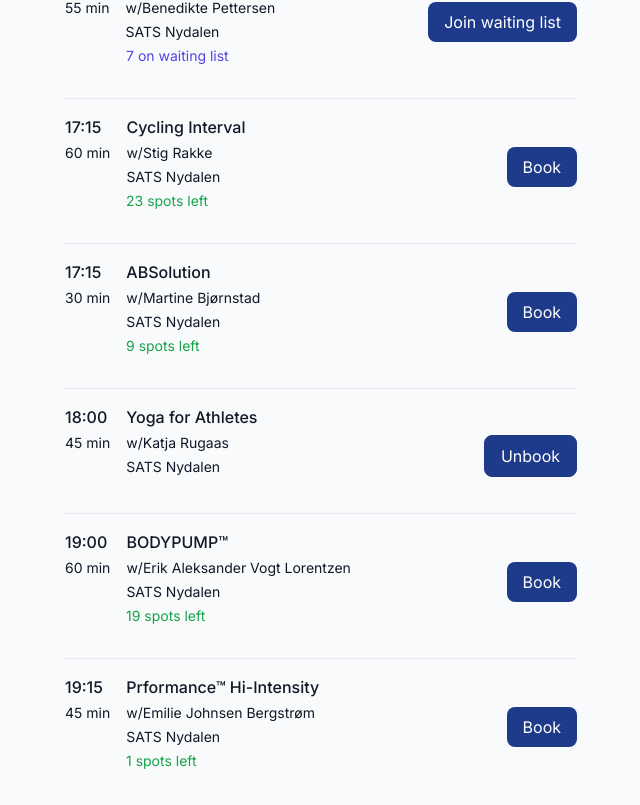
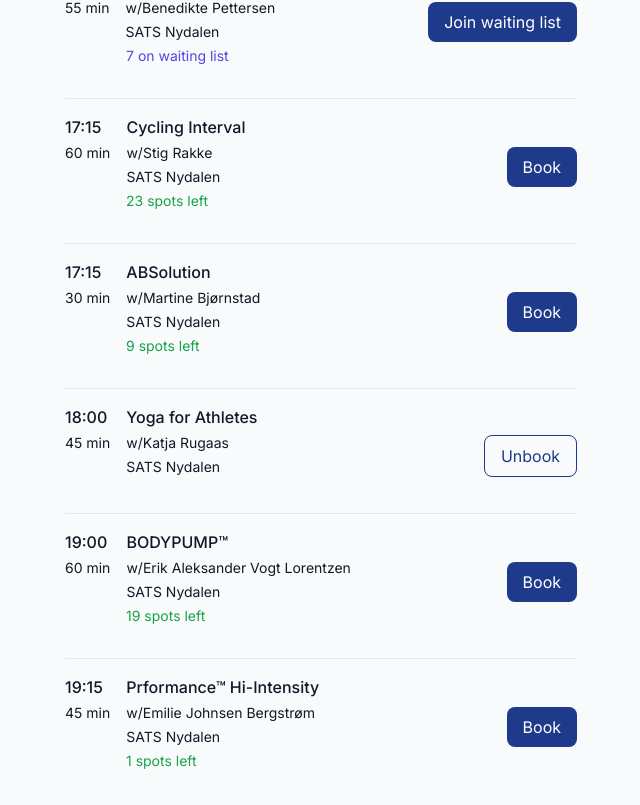
Before and after one commit to espennoreng/assignment-en-sats, a Next.js app: page / in a window 1280 px wide. Shown: the part 485-1290 px from the top of the page, without its empty margins (319-959 px from the left). Built offline with nearby package versions, Linux system fonts and the light colour scheme.

Commit message:
Added descriptive messages to session-details

```diff
--- a/app/_components/session-details.tsx
+++ b/app/_components/session-details.tsx
@@ -12,6 +12,9 @@ export default function SessionDetails({
   return (
     <div className="flex flex-col gap-1">
       <div className="flex flex-row gap-4 w-full">
+        {
+          // Left side
+        }
         <div className="flex flex-col gap-1">
           <p className="text-sm md:text-base font-medium text-gray-900">
             {new Date(session.zonedStartTime.dateTime).toLocaleTimeString(
@@ -28,6 +31,9 @@ export default function SessionDetails({
             {session.durationInMinutes} min
           </p>
         </div>
+        {
+          // Middle
+        }
         <div className="flex flex-col gap-1">
           <p className="text-sm md:text-base font-medium text-gray-900">
             {session.name}
@@ -39,10 +45,13 @@ export default function SessionDetails({
             {session.clubName}
           </p>
         </div>
+        {
+          // Right side
+        }
         <div className="flex-grow"></div>
         <div className="flex flex-col justify-end">
           {getUserBookedStatus(session) === 'Booked' ? (
-            <Button variant="primary" outlined>
+            <Button variant="secondary" outlined>
               Unbook
             </Button>
           ) : (
@@ -56,6 +65,9 @@ export default function SessionDetails({
           )}
         </div>
       </div>
+      {
+        // Bottom (TODO: not use hardcode ml values)
+      }
       <div className="flex flex-row gap-4 w-full ml-[54px] md:ml-[61px]">
         {getWaitingList(session) > 0 && (
           <div className="flex flex-col gap-1 justify-end">
--- a/app/_types/sats-data-types.ts
+++ b/app/_types/sats-data-types.ts
@@ -5,7 +5,7 @@ export type BookingInfo = {
   memberBookingInfo: {
     participationId: string
     bookingState: string
-    waitingListPosition?: number // Optional since not every entry has it
+    waitingListPosition?: number
   }
 }
 
@@ -17,8 +17,8 @@ export type Session = {
   name: string
   bookingInfo: BookingInfo
   followingBookingCount: number
-  followingBookings: any[] // Assuming it's an array, you can further type this if its structure is known
-  participationProbability?: string // Optional since not every entry has it
+  followingBookings: any[]
+  participationProbability?: string
   zonedStartTime: {
     timeZone: string
     dateTime: string
```
